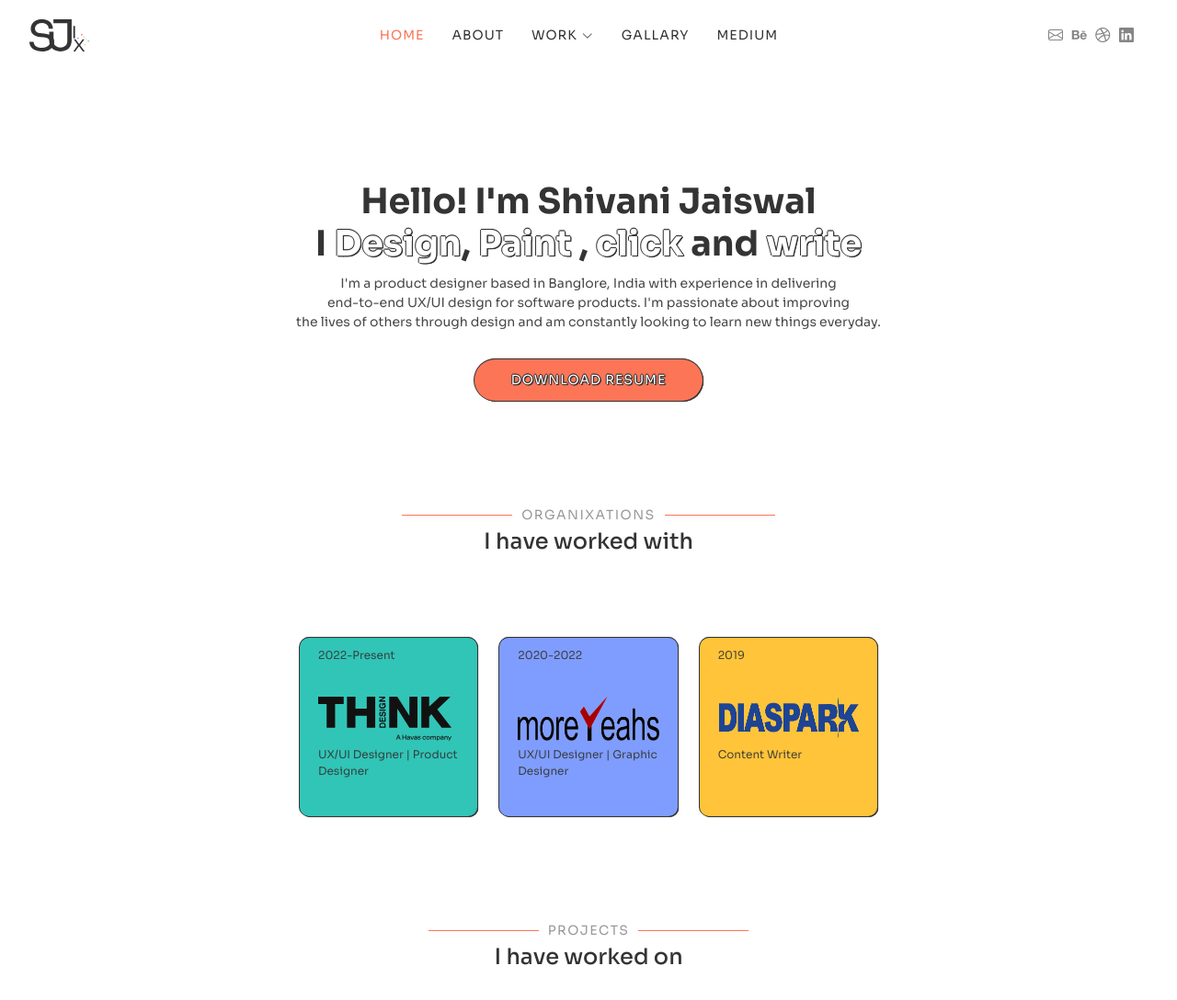
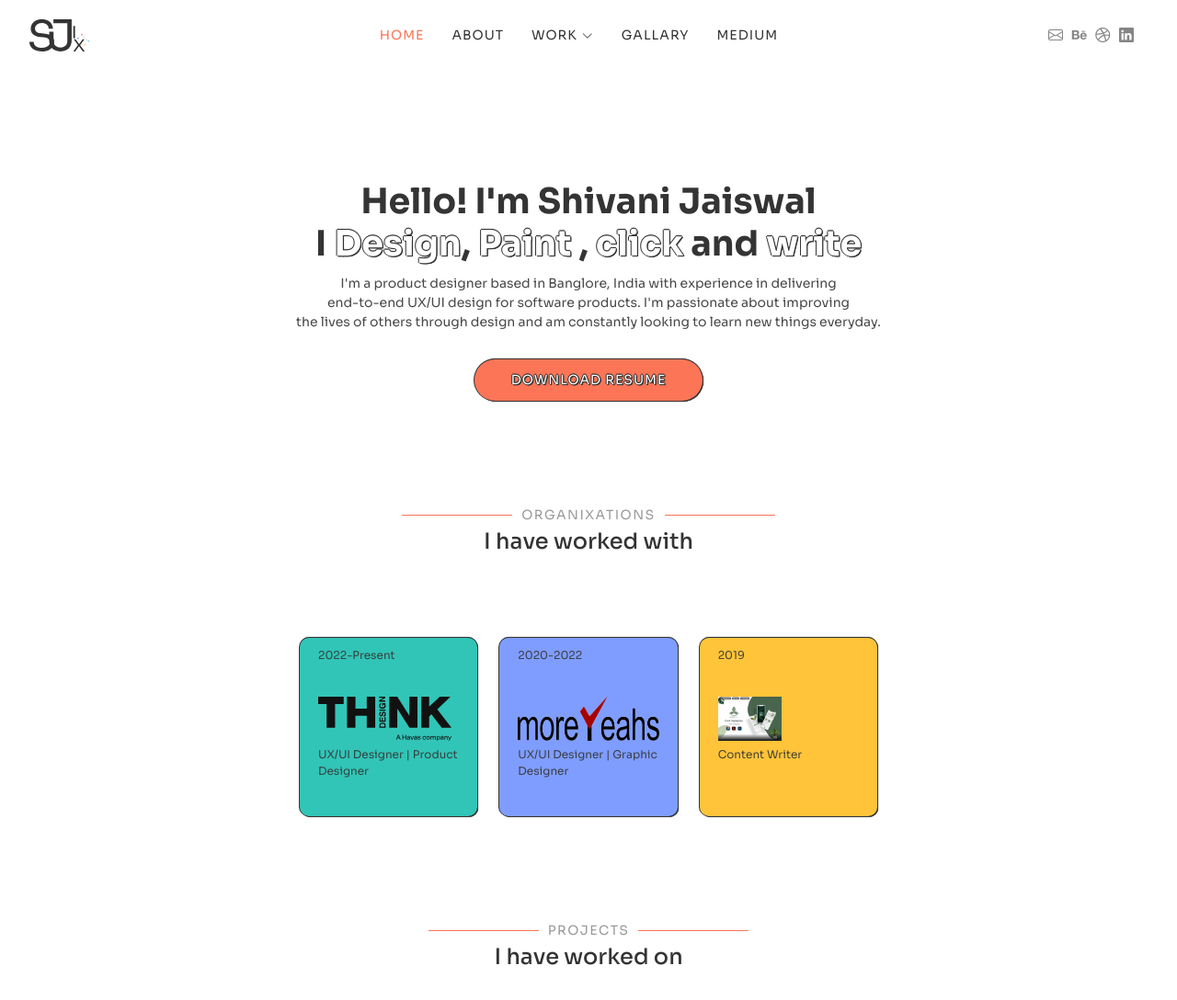
Before and after one commit to ShivaniJ557/Portfolio-Shivani-Jaiswal, a plain HTML site: page index.html in a window 1280 px wide. Shown: the top 1088 px of the page at 92% size. Drawn offline with Linux system fonts and the light colour scheme.

Commit message:
Update index.html

```diff
--- a/index.html
+++ b/index.html
@@ -132,7 +132,7 @@
         <div class="col-xl-2 col-lg-4 col-md-6">
           <div class="experience-item h-100 experience-3">
             <p>2019</p>
-            <img src="assets/img/Experience/logo_bc7693744c07d486e21befc72356ed35_1x.png" class="img-fluid" alt="">
+            <img src="assets/img/Projects/Screenshot 2025-02-24 125955.png" class="img-fluid" alt="">
             <p>Content Writer</p>
           </div>
         </div><!-- End Gallery Item -->
```
